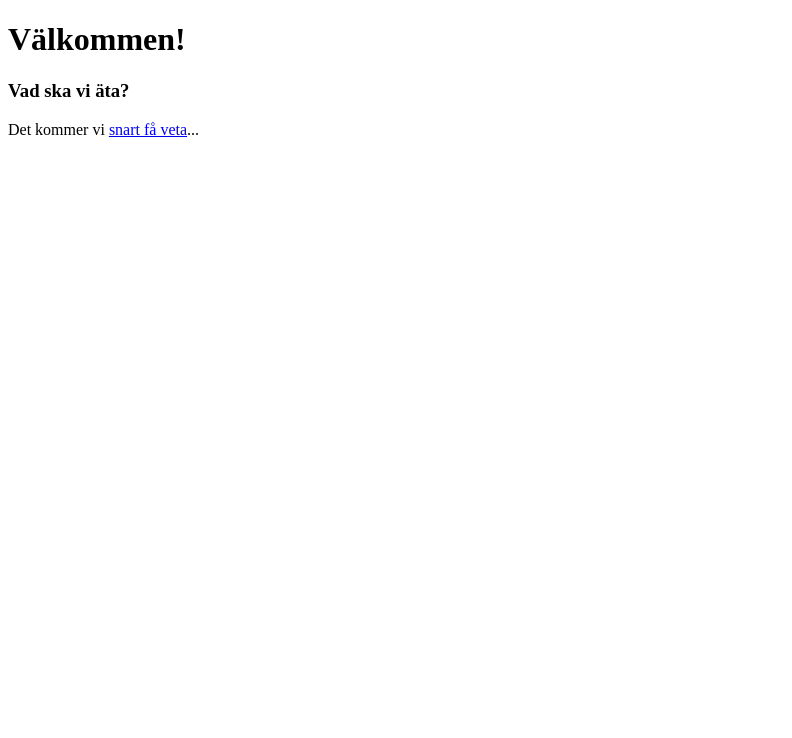
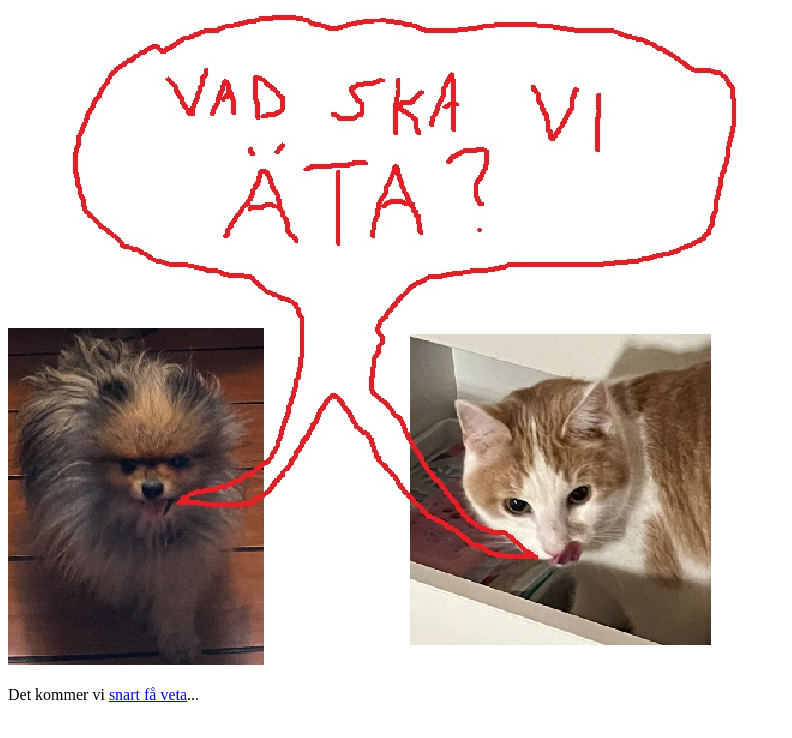
Before and after one commit to crocodilen/crocodilen.github.io, a plain HTML site: page index.html in a window 1280 px wide. Shown: the whole page, without its empty margins (0-792 px from the left). Drawn offline with Linux system fonts and the light colour scheme.

Commit message:
Addded Macho & Sven

```diff
--- a/index.html
+++ b/index.html
@@ -9,17 +9,17 @@
     <meta name="author" content="Christian Schluter">
   </head>
   <body>
-    <header>
+    <img src="./images/hungry_dog_and_cat.jpg" alt="Hungrig pom och katt">
+
+    <!-- <header>
       <h1>Välkommen!</h1>
-    </header>
-<!--
-    <nav>
+    </header> -->
+    <!-- <nav>
       <a href="writing/index.html">Writing</a>
       <a href="index.html">About</a>
-    </nav>
--->
+    </nav> -->
     <article>
-      <h3>Vad ska vi äta?</h3>
+      <!-- <h3>Vad ska vi äta?</h3> -->
       <p>Det kommer vi <a href="https://sv.m.wikipedia.org/wiki/Blodpudding">snart få veta</a>...</p>
     </article>
   </body>
```
Also changed, not shown: images/hungry_cat.jpeg (added), images/hungry_dog_and_cat.jpg (added), images/hungry_pom.jpeg (added).
